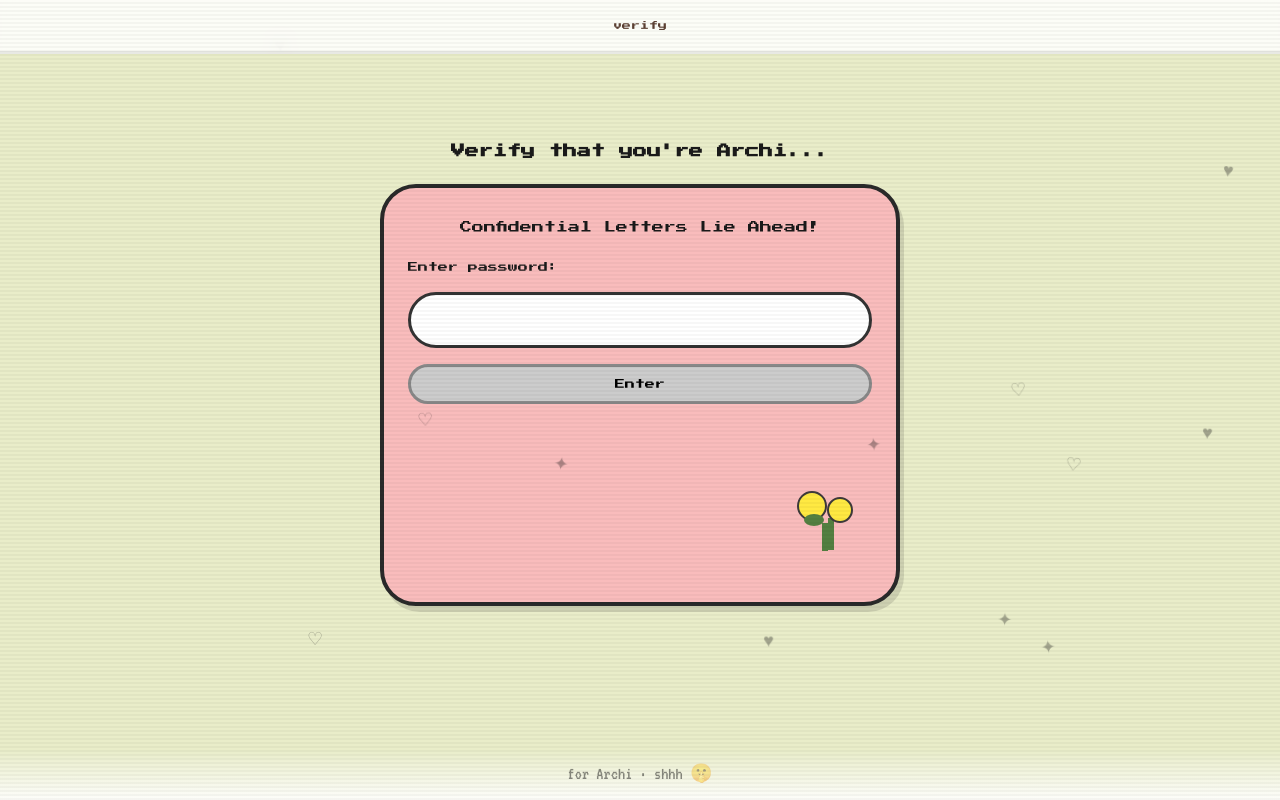
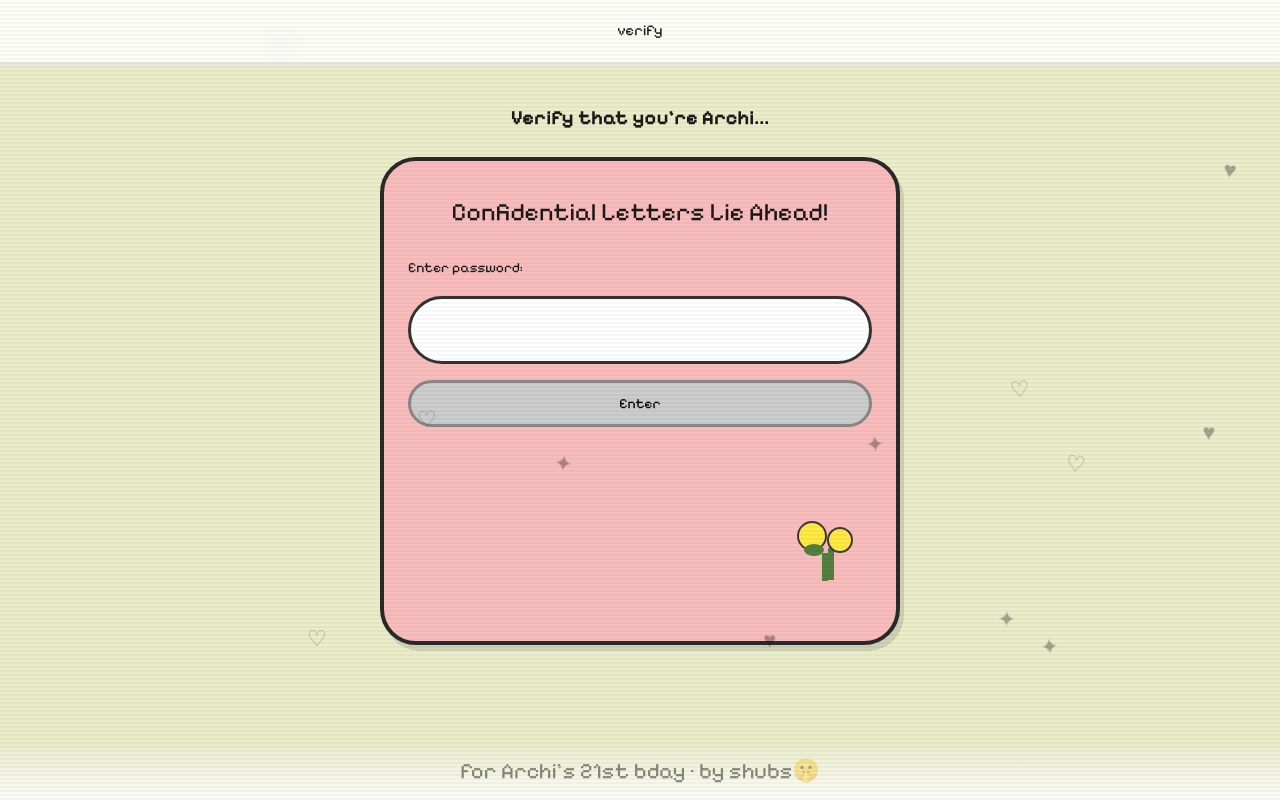
Before and after one commit to shubhivermax/bestfriends, a plain HTML site: page index.html in a window 1280 px wide. Drawn offline with Linux system fonts and the light colour scheme.

Commit message:
fonts changed

```diff
--- a/css/styles.css
+++ b/css/styles.css
@@ -1,5 +1,5 @@
 /* Late Night Show — shared tokens + layout (Figma-aligned) */
-@import url("https://fonts.googleapis.com/css2?family=Press+Start+2P&family=VT323&display=swap");
+@import url("https://fonts.googleapis.com/css2?family=Pixelify+Sans:wght@400;500;600;700&display=swap");
 
 :root {
   --bg-welcome: #e2e7a0;
@@ -27,8 +27,28 @@
   --text-muted: #5c4033;
   --white: #ffffff;
 
-  --font-pixel: "Press Start 2P", system-ui, sans-serif;
-  --font-readable: "VT323", monospace;
+  --font-pixel: "Pixelify Sans", system-ui, sans-serif;
+  --font-readable: "Pixelify Sans", system-ui, sans-serif;
+
+  /* Global type scale (Pixelify Sans reads smaller than old bitmap font at same px) */
+  --text-body: 25px;
+  --text-nav: 15px;
+  --text-title: clamp(15px, 2.8vw, 20px);
+  --text-subtitle: 28px;
+  --text-muted: 26px;
+  --text-ui: 15px;
+  --text-ui-sm: 14px;
+  --text-input: 28px;
+  --text-display: 30px;
+  --text-welcome-banner: clamp(12px, 2vw, 15px);
+  --text-hub-title: clamp(12px, 2.2vw, 16px);
+  --text-hub-btn: 20px;
+  --text-letter-h: 14px;
+  --text-letter-body: 28px;
+  --text-memory: 26px;
+  --text-game-hud: 30px;
+  --text-fiji: 32px;
+  --text-footer: 22px;
 
   --radius-xl: 36px;
   --radius-lg: 28px;
@@ -50,7 +70,7 @@ body {
   margin: 0;
   min-height: 100%;
   font-family: var(--font-pixel);
-  font-size: 12px;
+  font-size: var(--text-body);
   line-height: 1.7;
   color: var(--text);
   -webkit-font-smoothing: antialiased;
@@ -80,6 +100,10 @@ body {
 
 .page--verify {
   background: var(--bg-verify);
+}
+
+.page--verify #gate-form label {
+  font-size: var(--text-ui-sm);
 }
 
 .page--welcome {
@@ -130,7 +154,7 @@ body {
   background: rgba(255, 255, 255, 0.85);
   backdrop-filter: blur(8px);
   border-bottom: 3px solid rgba(0, 0, 0, 0.08);
-  font-size: 9px;
+  font-size: var(--text-nav);
 }
 
 .site-nav a {
@@ -177,7 +201,7 @@ body {
 
 /* Typography */
 h1.page-title {
-  font-size: clamp(11px, 2.5vw, 14px);
+  font-size: var(--text-title);
   text-align: center;
   margin: 0 0 20px;
   max-width: 36em;
@@ -186,7 +210,7 @@ h1.page-title {
 
 .subtitle {
   font-family: var(--font-readable);
-  font-size: 22px;
+  font-size: var(--text-subtitle);
   text-align: center;
   margin: 0 0 16px;
   color: var(--text);
@@ -194,7 +218,7 @@ h1.page-title {
 
 .muted {
   font-family: var(--font-readable);
-  font-size: 20px;
+  font-size: var(--text-muted);
   color: var(--text-muted);
 }
 
@@ -213,7 +237,7 @@ h1.page-title {
 /* Buttons */
 .btn-pill {
   font-family: var(--font-pixel);
-  font-size: 11px;
+  font-size: var(--text-ui);
   padding: 14px 20px;
   border-radius: 999px;
   border: 3px solid #2a2a2a;
@@ -258,7 +282,7 @@ h1.page-title {
 
 .btn-gray {
   font-family: var(--font-pixel);
-  font-size: 10px;
+  font-size: var(--text-ui-sm);
   padding: 12px 28px;
   border-radius: 999px;
   border: 3px solid #888;
@@ -279,7 +303,7 @@ h1.page-title {
 .input-pill {
   width: 100%;
   font-family: var(--font-readable);
-  font-size: 22px;
+  font-size: var(--text-input);
   padding: 14px 18px;
   border-radius: 999px;
   border: 3px solid #333;
@@ -290,7 +314,7 @@ h1.page-title {
   width: 100%;
   min-height: 140px;
   font-family: var(--font-readable);
-  font-size: 22px;
+  font-size: var(--text-input);
   padding: 16px;
   border-radius: var(--radius-md);
   border: 3px solid rgba(0, 0, 0, 0.12);
@@ -325,7 +349,7 @@ h1.page-title {
   background: var(--gray-screen);
   padding: 20px;
   font-family: var(--font-readable);
-  font-size: 24px;
+  font-size: var(--text-display);
   line-height: 1.35;
   color: var(--text);
   transition: opacity 0.25s ease;
@@ -347,7 +371,7 @@ h1.page-title {
   background: var(--pink-banner);
   border: 3px solid rgba(0, 0, 0, 0.1);
   text-align: center;
-  font-size: clamp(9px, 1.8vw, 11px);
+  font-size: var(--text-welcome-banner);
   line-height: 1.9;
   color: #8b3a4c;
 }
@@ -448,7 +472,7 @@ h1.page-title {
   border-radius: var(--radius-lg);
   background: var(--pink-deep);
   border: 3px solid #2a2a2a;
-  font-size: clamp(9px, 2vw, 12px);
+  font-size: var(--text-hub-title);
   text-align: center;
   line-height: 1.8;
 }
@@ -465,7 +489,7 @@ h1.page-title {
 
 .hub-btn {
   font-family: var(--font-pixel);
-  font-size: 9px;
+  font-size: var(--text-hub-btn);
   padding: 16px 12px;
   border-radius: 14px;
   border: 3px solid #2a2a2a;
@@ -516,7 +540,7 @@ h1.page-title {
 
 .heart {
   position: absolute;
-  font-size: 18px;
+  font-size: 22px;
   opacity: 0.35;
   animation: float 8s ease-in-out infinite;
 }
@@ -558,14 +582,14 @@ h1.page-title {
 }
 
 .letter-block h2 {
-  font-size: 11px;
+  font-size: var(--text-letter-h);
   margin: 0 0 12px;
   color: #8b3a4c;
 }
 
 .letter-block p {
   font-family: var(--font-readable);
-  font-size: 22px;
+  font-size: var(--text-letter-body);
   margin: 0;
   line-height: 1.4;
 }
@@ -577,9 +601,15 @@ h1.page-title {
   text-align: left;
 }
 
+.memory-list h2 {
+  font-size: var(--text-letter-h);
+  text-align: center;
+  margin: 28px 0 12px;
+}
+
 .memory-item {
   font-family: var(--font-readable);
-  font-size: 20px;
+  font-size: var(--text-memory);
   padding: 12px 14px;
   margin-bottom: 10px;
   border-radius: var(--radius-md);
@@ -606,7 +636,7 @@ h1.page-title {
 
 .game-hud {
   font-family: var(--font-readable);
-  font-size: 24px;
+  font-size: var(--text-game-hud);
   margin-top: 12px;
   text-align: center;
 }
@@ -633,7 +663,7 @@ h1.page-title {
 
 .fiji-card p {
   font-family: var(--font-readable);
-  font-size: 26px;
+  font-size: var(--text-fiji);
   margin: 0;
   line-height: 1.35;
 }
@@ -647,7 +677,7 @@ h1.page-title {
   padding: 10px;
   text-align: center;
   font-family: var(--font-readable);
-  font-size: 18px;
+  font-size: var(--text-footer);
   color: rgba(0, 0, 0, 0.45);
   background: linear-gradient(transparent, rgba(255, 255, 255, 0.9));
 }
@@ -701,6 +731,6 @@ h1.page-title {
   }
 
   body {
-    font-size: 11px;
+    font-size: 15px;
   }
 }
--- a/index.html
+++ b/index.html
@@ -18,7 +18,7 @@
           Confidential Letters Lie Ahead!
         </p>
         <form id="gate-form" style="display: flex; flex-direction: column; gap: 16px">
-          <label for="gate-pass" style="font-size: 10px">Enter password:</label>
+          <label for="gate-pass">Enter password:</label>
           <input
             id="gate-pass"
             class="input-pill"
@@ -43,7 +43,7 @@
         </div>
       </div>
     </main>
-    <footer class="site-footer">for Archi · shhh 🤫</footer>
+    <footer class="site-footer">for Archi's 21st bday · by shubs🤫</footer>
     <!-- Bump ?v= when you change js/config.js so browsers fetch the new password -->
     <script src="js/config.js?v=2"></script>
     <script src="js/auth.js"></script>
```
Also changed, not shown: memory.html (+1 -3 lines).
